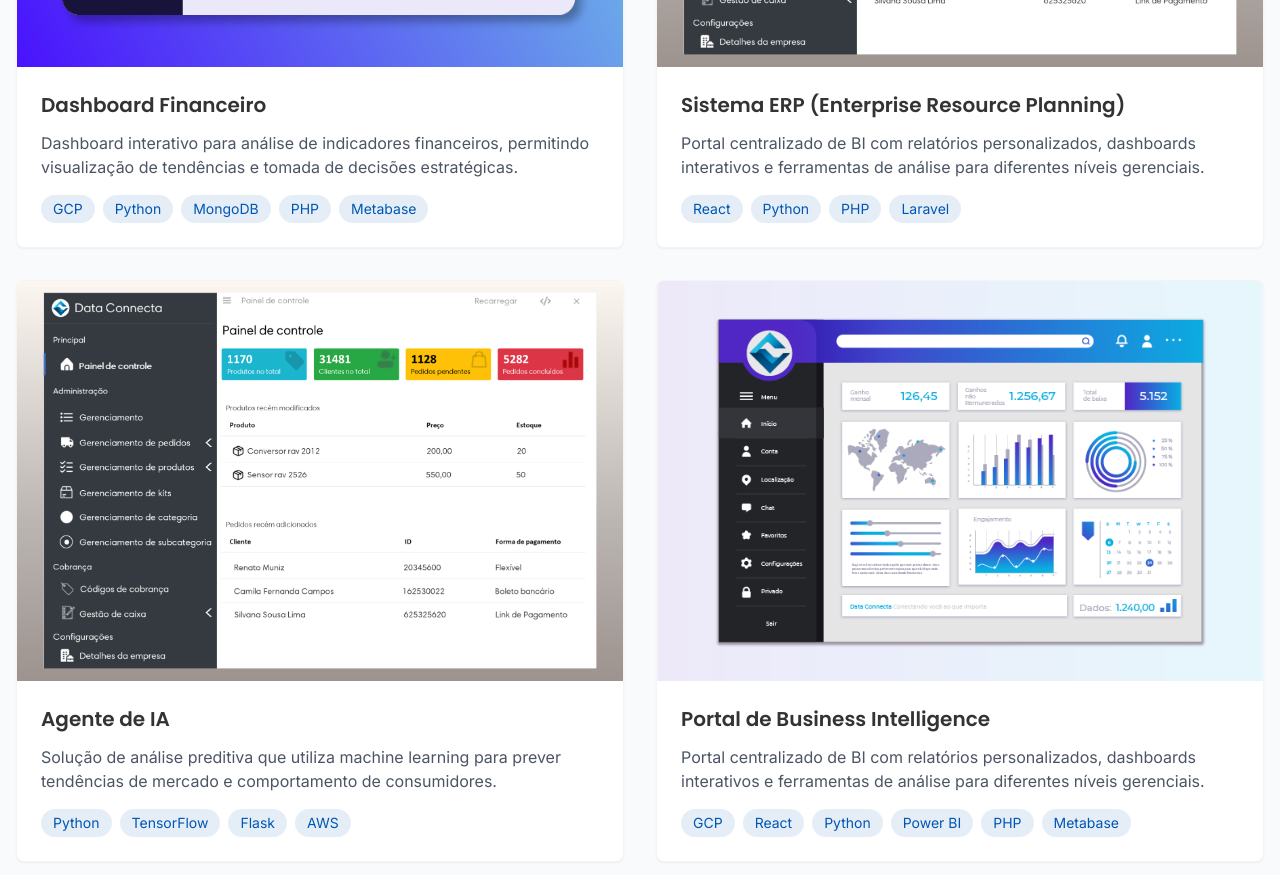
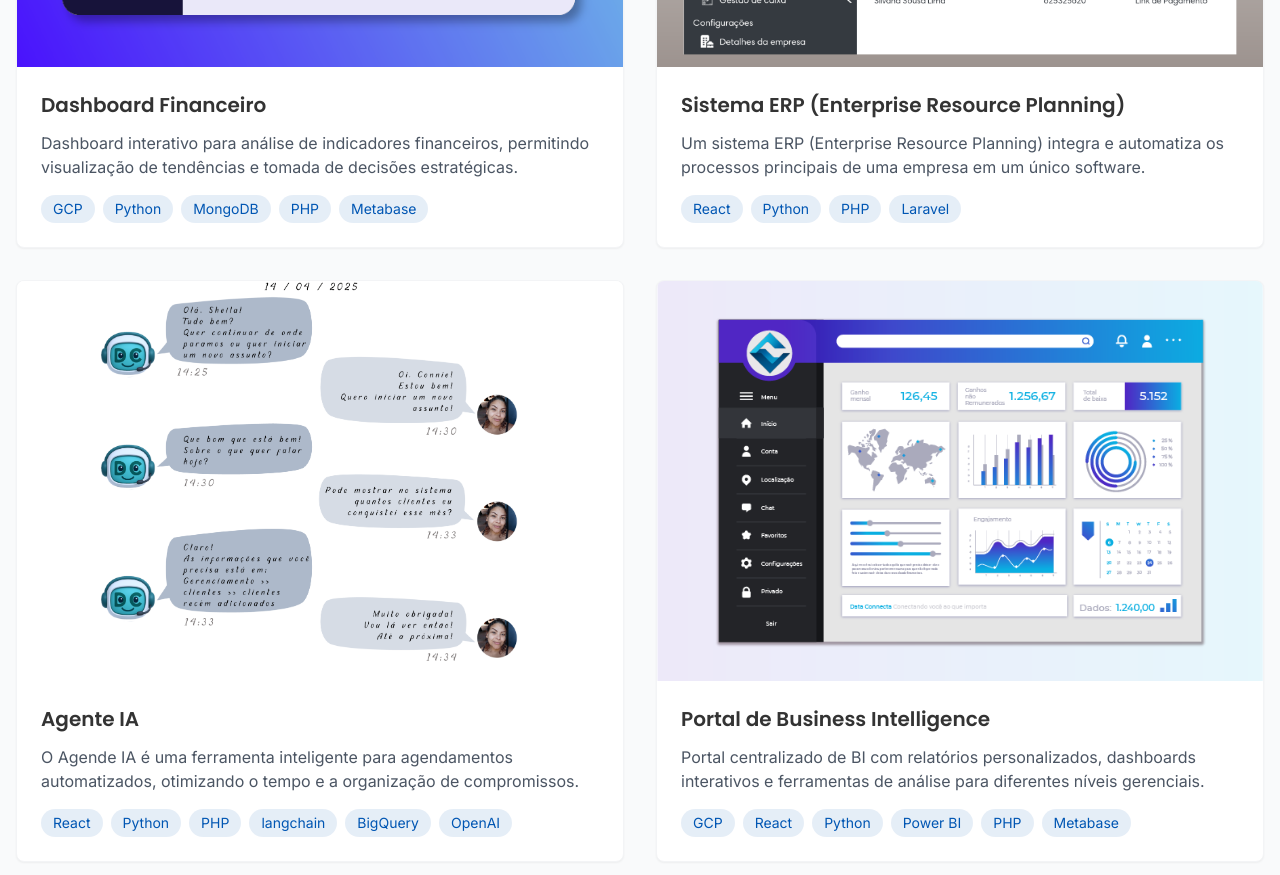
Before and after one commit to ShillyaRodgez/Data-Connecta, a React (Vite) app: page / in a window 1280 px wide. Shown: the part 2260-3135 px from the top of the page. Built offline with nearby package versions, Linux system fonts and the light colour scheme; the HTML template or start-up script is replaced by a standard one.

Commit message:
feat(Projects): update project details and add new image for Agente IA
Updated the description and technologies for the "Agente IA" project to better reflect its purpose and tools used. Added a new image asset for the project to improve visual representation in the UI.

```diff
--- a/src/components/Projects.jsx
+++ b/src/components/Projects.jsx
@@ -2,6 +2,7 @@ import React from 'react'
 import Dashboard from '../assets/Dashboard.png'
 import Business from '../assets/Business.png'
 import SistemaERP from '../assets/Sistema ERP.png'
+import AgenteIA from '../assets/Agente IA.png'
 
 /**
  * Componente Projects - Seção de projetos realizados pela Data Connecta
@@ -21,16 +22,16 @@ const Projects = () => {
     {
       id: 2,
       title: 'Sistema ERP (Enterprise Resource Planning)',
-      description: 'Portal centralizado de BI com relatórios personalizados, dashboards interativos e ferramentas de análise para diferentes níveis gerenciais.',
+      description: 'Um sistema ERP (Enterprise Resource Planning) integra e automatiza os processos principais de uma empresa em um único software.',
       image: SistemaERP,
       technologies: ['React', 'Python', 'PHP', 'Laravel'],
     },
     {
       id: 3,
-      title: 'Agente de IA',
-      description: 'Solução de análise preditiva que utiliza machine learning para prever tendências de mercado e comportamento de consumidores.',
-      image: SistemaERP,
-      technologies: ['Python', 'TensorFlow', 'Flask', 'AWS'],
+      title: 'Agente IA',
+      description: 'O Agende IA é uma ferramenta inteligente para agendamentos automatizados, otimizando o tempo e a organização de compromissos.',
+      image: AgenteIA,
+      technologies: ['React', 'Python', 'PHP', 'langchain', 'BigQuery', 'OpenAI'],
     },
     {
       id: 4,
```
Also changed, not shown: src/assets/Agente IA.png (added).
